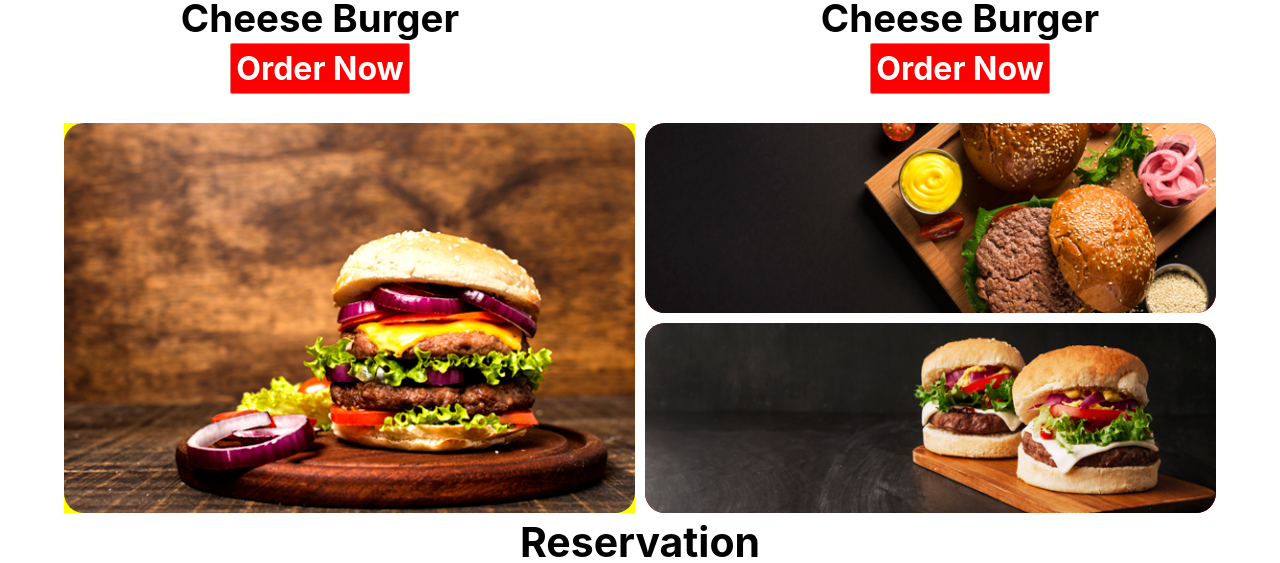
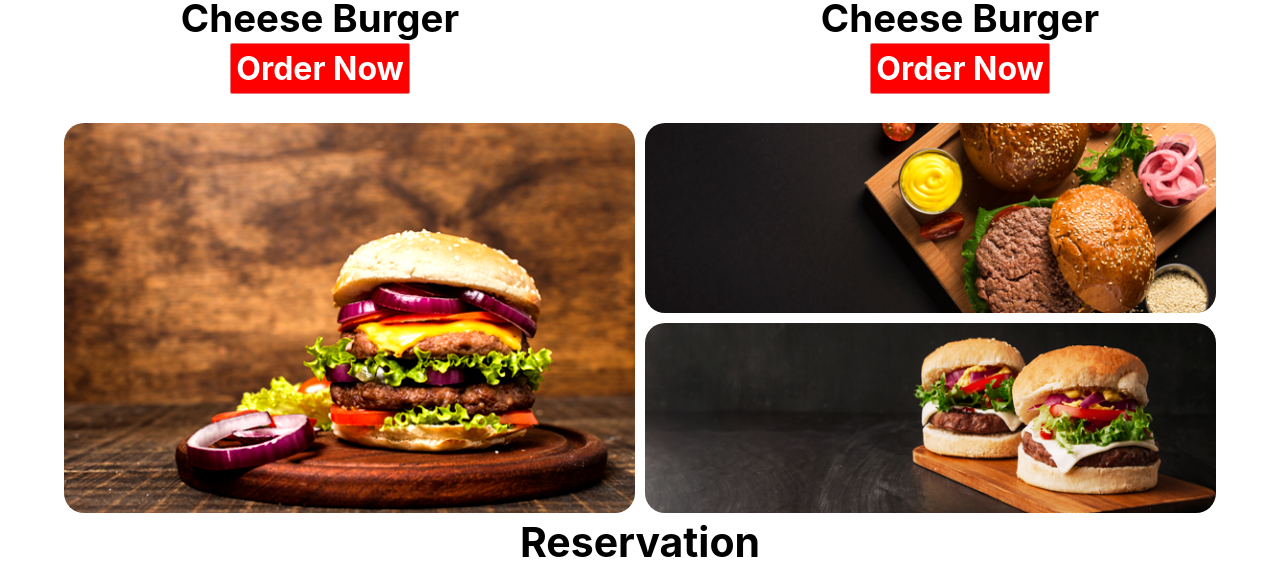
Before and after one commit to AdnanHaramy/Adnanflix, a React (Create React App) app: page / in a window 1280 px wide. Shown: the part 1160-1723 px from the top of the page. Built offline with nearby package versions, Linux system fonts and the light colour scheme.

Commit message:
Update Grid1.css

```diff
--- a/src/components/Grid1.css
+++ b/src/components/Grid1.css
@@ -8,7 +8,7 @@
   width: 90vw;
 }
 .grid1 {
-  background-color: yellow;
+/*   background-color: yellow; */
 }
 .grid2 {
   display: inline-grid;
@@ -16,7 +16,7 @@
   row-gap: 10px;
 }
 .gridTwoChild {
-  background-color: red;
+/*   background-color: red; */
   border-radius: 20px;
   width: 100%;
   height: 100%;
```
